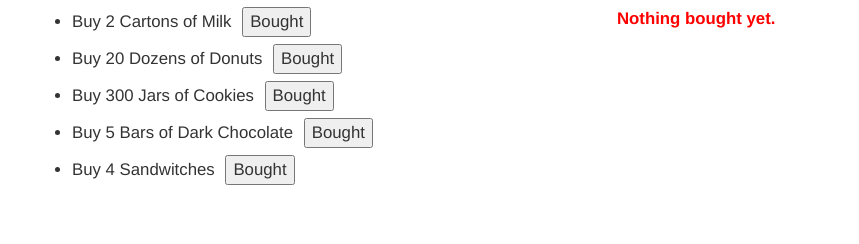
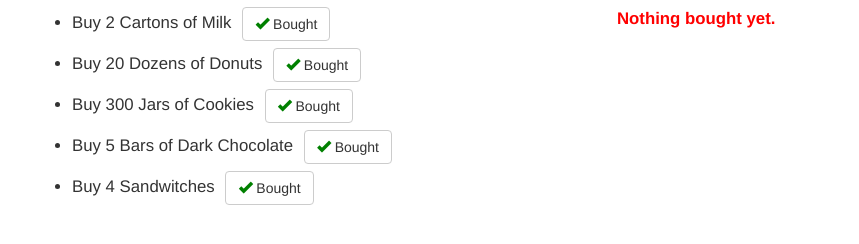
Before and after one commit to aganoAtGitHub/angular-module2-solution, a plain HTML site: page index.html in a window 1280 px wide. Shown: the part 126-370 px from the top of the page, without its empty margins (38-897 px from the left). Drawn offline with Linux system fonts and the light colour scheme.

Commit message:
added button check mark

```diff
--- a/index.html
+++ b/index.html
@@ -40,7 +40,7 @@
      <ul>
        <li ng-repeat="item in list1.items">
         Buy {{ item.quantity }} {{ item.name }}
-        <button myButton ng-click="list1.removeItemAndAddToBoughtList($index);">Bought</button>
+        <button class="btn btn-default" ng-click="list1.removeItemAndAddToBoughtList($index);"><span class="glyphicon glyphicon-ok"></span> Bought </button>
       </li>
      </ul>
      <div ng-if="list1.items.length === 0" class="emptyMessage">Everything is bought!</div>
```
